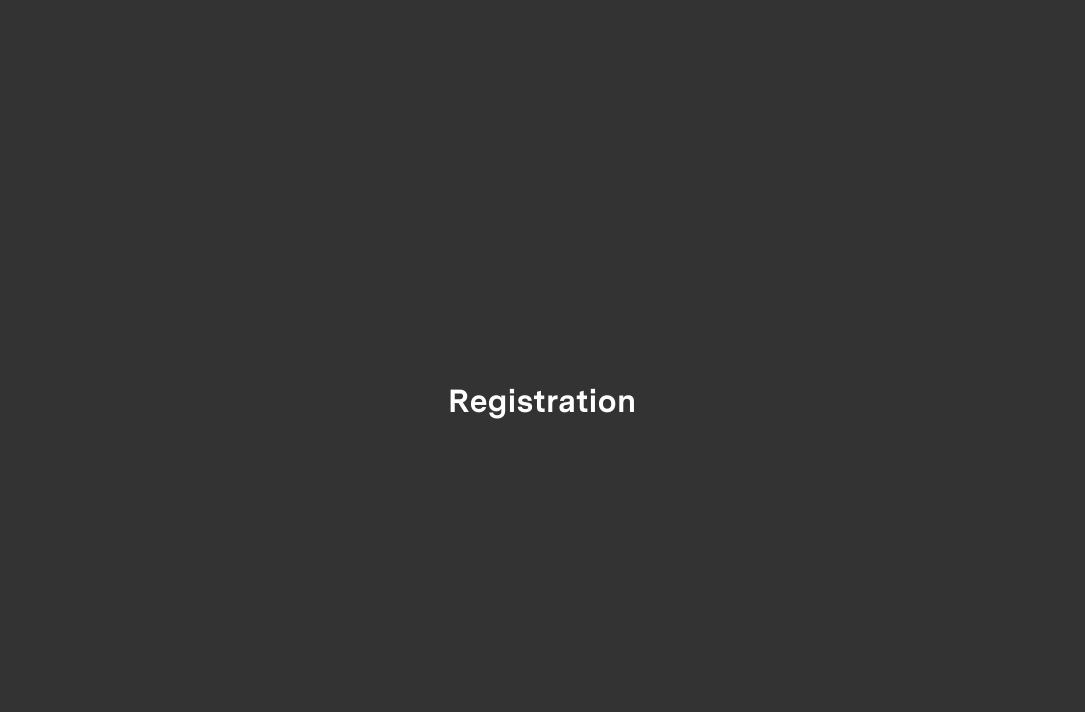
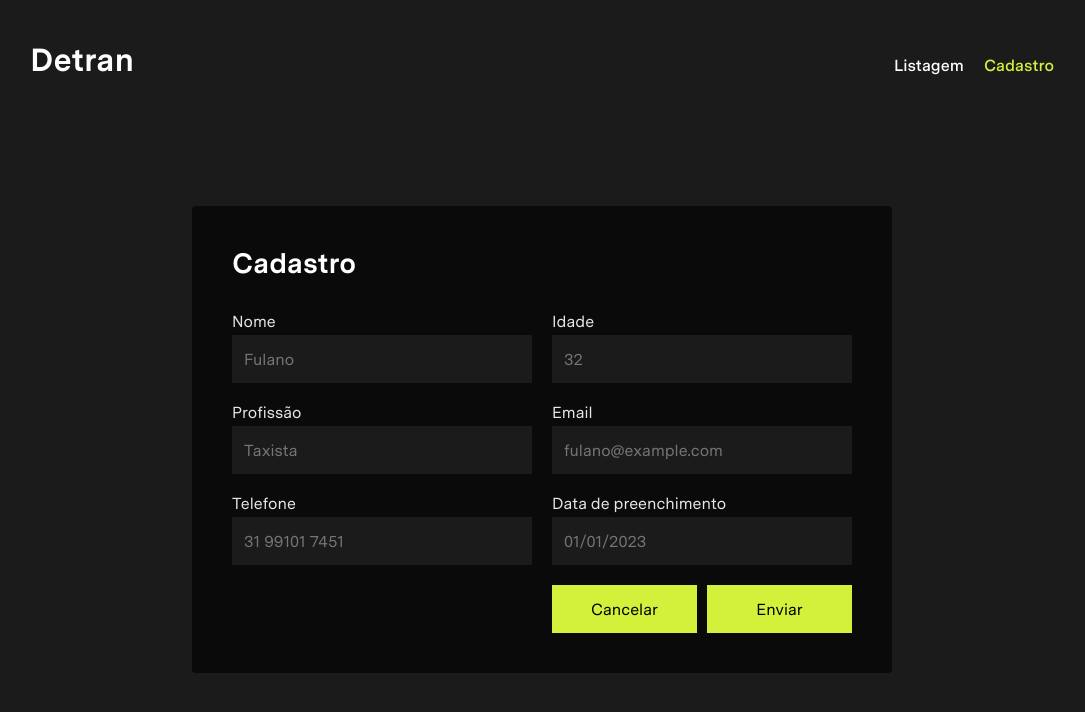
Before and after one commit to matosgabriel/rethink-challenge, a React (Create React App) app: page /registration in a window 1280 px wide. Shown: the top 712 px of the page, without its empty margins (98-1183 px from the left). Built offline with nearby package versions, Linux system fonts and the light colour scheme.

Commit message:
Updating registration page and creating header component

```diff
--- a/src/components/Button/styles.module.css
+++ b/src/components/Button/styles.module.css
@@ -3,17 +3,18 @@
   align-items: center;
   justify-content: center;
 
-  padding: 18px 40px;
+  padding: 18px 30px;
   font-size: 16px;
   font-family: "Messina Sans", sans-serif;
   background-color: var(--pear);
   border: 2px solid var(--pear);
   color: var(--black);
   height: 48px;
+  cursor: pointer;
 }
 
 .button:hover {
   transition: 0.2s background;
-  background-color: var(--black);
+  background-color: var(--black-800);
   color: var(--pear);
 }
--- /dev/null
+++ b/src/components/Header/index.tsx
@@ -0,0 +1,31 @@
+import { Link, useLocation } from "react-router-dom";
+import styles from "./styles.module.css";
+
+function Header() {
+  const { pathname } = useLocation();
+
+  return (
+    <header className={styles.header}>
+      <Link to="/">
+        <h1>Detran</h1>
+      </Link>
+
+      <nav className={styles.navigator}>
+        <Link to="/">
+          <span className={pathname === "/" ? styles.active : undefined}>
+            Listagem
+          </span>
+        </Link>
+        <Link to="/registration">
+          <span
+            className={pathname === "/registration" ? styles.active : undefined}
+          >
+            Cadastro
+          </span>
+        </Link>
+      </nav>
+    </header>
+  );
+}
+
+export { Header };
--- /dev/null
+++ b/src/components/Header/styles.module.css
@@ -0,0 +1,41 @@
+.header {
+  display: flex;
+  flex-direction: row;
+  justify-content: space-between;
+  align-items: baseline;
+
+  width: 100%;
+  padding: 5vh 10% 0;
+
+  color: var(--white);
+}
+
+.header h1 {
+  color: var(--white);
+}
+
+.navigator {
+  display: flex;
+  gap: 20px;
+}
+
+.navigator a {
+  color: var(--white);
+  font-weight: 600;
+}
+
+.navigator a:hover {
+  transition: 0.1s color;
+  color: var(--pear);
+}
+
+.active {
+  transition: 0.1s color;
+  color: var(--pear);
+}
+
+@media (max-width: 720px) {
+  .header {
+    padding: 3vw 10% 3vw 10%;
+  }
+}
--- a/src/components/Input/styles.module.css
+++ b/src/components/Input/styles.module.css
@@ -14,8 +14,8 @@
   height: 48px;
   width: 100%;
   font-size: 16px;
-  background-color: var(--black);
-  border: 2px solid var(--black);
+  background-color: var(--black-800);
+  border: 2px solid var(--black-800);
   outline: 0px;
   color: var(--white);
   padding: 0 10px;
--- a/src/pages/Registration/index.tsx
+++ b/src/pages/Registration/index.tsx
@@ -1,9 +1,57 @@
+import { FormEvent, useCallback } from "react";
+import { Button } from "../../components/Button";
+import { Input } from "../../components/Input";
 import styles from "./styles.module.css";
 
+import { toast } from "react-toastify";
+import { Header } from "../../components/Header";
+
 function Registration() {
+  const formSubmit = useCallback((e: FormEvent) => {
+    e.preventDefault();
+
+    toast("Sucesso!", {
+      type: "success",
+      theme: "dark",
+      position: "bottom-center",
+      style: { background: "var(--black-900)" },
+    });
+    console.log("submit");
+  }, []);
+
   return (
     <div className={styles.container}>
-      <h1>Registration</h1>
+      <Header />
+
+      <main className={styles.main}>
+        <h1>Cadastro</h1>
+
+        <form className={styles.form} onSubmit={formSubmit}>
+          <div className={styles.input1}>
+            <Input label="Nome" placeholder="Fulano" />
+          </div>
+          <div className={styles.input2}>
+            <Input label="Idade" placeholder="32" type="number" min={0} />
+          </div>
+          <div className={styles.input3}>
+            <Input label="Profissão" placeholder="Taxista" />
+          </div>
+          <div className={styles.input4}>
+            <Input label="Email" placeholder="fulano@example.com" />
+          </div>
+          <div className={styles.input5}>
+            <Input label="Telefone" placeholder="31 99101 7451" />
+          </div>
+          <div className={styles.input6}>
+            <Input label="Data de preenchimento" placeholder="01/01/2023" />
+          </div>
+
+          <div className={styles.buttons}>
+            <Button title="Cancelar" type="button" />
+            <Button title="Enviar" type="submit" />
+          </div>
+        </form>
+      </main>
     </div>
   );
 }
--- a/src/pages/Registration/styles.module.css
+++ b/src/pages/Registration/styles.module.css
@@ -1,11 +1,68 @@
 .container {
   display: flex;
+  flex-direction: column;
+  position: relative;
 
   height: 100vh;
-  width: 100vw;
+  width: 100%;
+  /* align-items: center; */
+  /* justify-content: center; */
+}
 
-  justify-content: center;
-  align-items: center;
-  color: #fff;
-  background-color: #333;
+.main {
+  padding: 40px;
+  background: #0a0a0a;
+  width: auto;
+  margin: auto;
+  border-radius: 4px;
 }
+
+.main h1 {
+  margin-bottom: 32px;
+  color: var(--white);
+  font-size: 28px;
+}
+
+.input1 { grid-area: input1; }
+.input2 { grid-area: input2; }
+.input3 { grid-area: input3; }
+.input4 { grid-area: input4; }
+.input5 { grid-area: input5; }
+.input6 { grid-area: input6; }
+
+.form {
+  display: grid;
+  grid-template-areas:
+  'input1 input2'
+  'input3 input4'
+  'input5 input6'
+  '. buttons';
+  gap: 20px;
+}
+
+.form .buttons {
+  grid-area: buttons;
+
+  display: flex;
+  flex-direction: row;
+  /* justify-content: space-between; */
+  gap: 10px;
+  width: 100%;
+  margin-bottom: 0px;
+}
+
+.form .buttons button {
+  flex: 1 1 0px;
+}
+
+@media (max-width: 720px) {
+  .form {
+    display: flex;
+    flex-direction: column;
+    /* display: grid; */
+    flex-wrap: wrap;
+    /* max-width: 700px; */
+    /* height: auto; */
+    gap: 20px 0;
+  }
+}
--- a/src/pages/ShowUsers/index.tsx
+++ b/src/pages/ShowUsers/index.tsx
@@ -1,31 +1,13 @@
-import { Link } from "react-router-dom";
-import { Button } from "../../components/Button";
-import { Input } from "../../components/Input";
-
-import { toast } from "react-toastify";
+import { Header } from "../../components/Header";
 
 import styles from "./styles.module.css";
 
 function ShowUsers() {
   return (
     <div className={styles.container}>
-      <h1>ShowUsers</h1>
+      <Header />
 
-      <Button
-        title="Entrar"
-        onClick={() => {
-          toast("Usuário adicionado com sucesso!", {
-            theme: "dark",
-            type: "success",
-          });
-        }}
-      />
-
-      <Input placeholder="Nome" />
-
-      <Link to="registration">
-        <button className={styles.button}>Ir para cadastro</button>
-      </Link>
+      <main className={styles.main}></main>
     </div>
   );
 }
--- a/src/pages/ShowUsers/styles.module.css
+++ b/src/pages/ShowUsers/styles.module.css
@@ -2,28 +2,16 @@
   display: flex;
 
   height: 100vh;
-  width: 100vw;
+  width: 100%;
 
   justify-content: center;
   align-items: center;
   color: #fff;
-  background-color: #333;
 
   flex-direction: column;
 }
 
-.button {
-  margin: 20px 0;
-  padding: 10px 20px;
-  border-radius: 6px;
-  font-weight: bold;
-  background: #16819c;
-  border: 0px;
-  cursor: pointer;
-  color: white;
+.main {
+  display: flex;
+  flex: 1;
 }
-
-.button:hover {
-  transition: 0.2s background;
-  background-color: #0c5a6e;
-}
--- a/src/styles/global.css
+++ b/src/styles/global.css
@@ -3,14 +3,15 @@
 :root {
   --white: #fff;
   --gray: #e7e7e7;
-  --black: #1b1b1b;
+  --black-800: #1b1b1b;
+  --black-900: #0a0a0a;
   --pear: #d3f13a;
 }
 
 body {
   -webkit-font-smoothing: antialiased;
   font-family: "Messina Sans", sans-serif;
-  background: var(--black);
+  background: var(--black-800);
   height: 100vh;
 }
 
@@ -24,3 +25,7 @@ h1 {
   font-size: 32px;
   font-weight: bold;
 }
+
+a {
+  text-decoration: none;
+}
```
